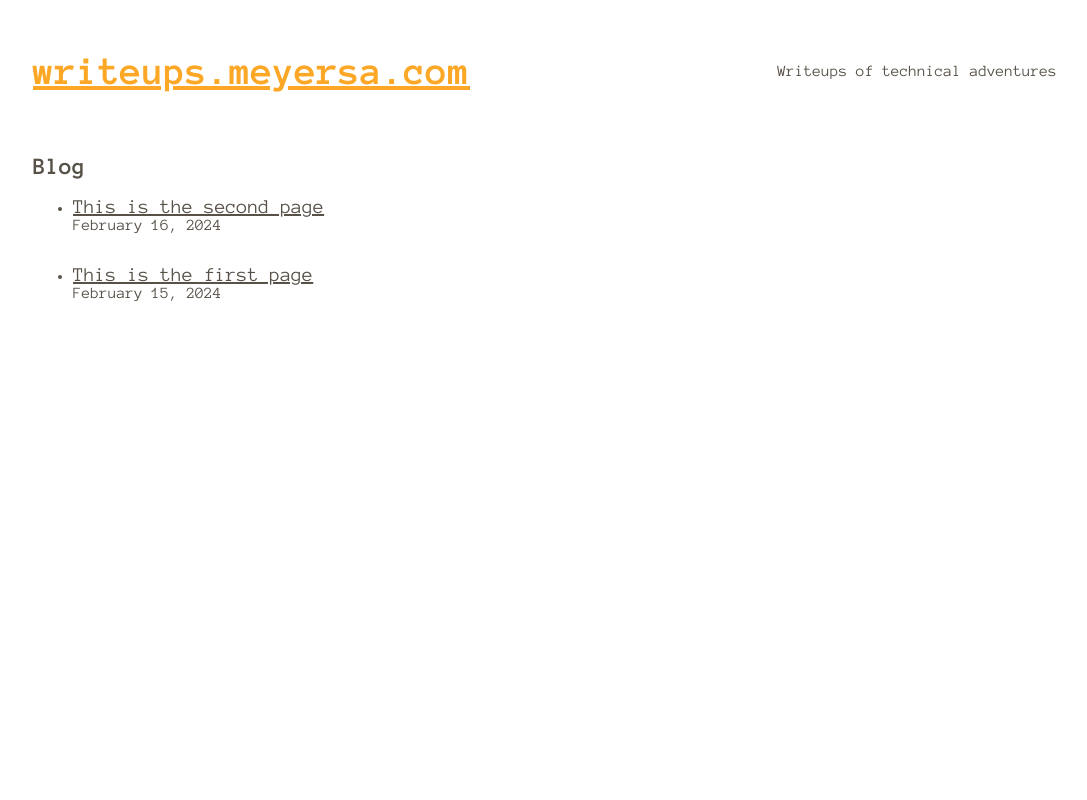
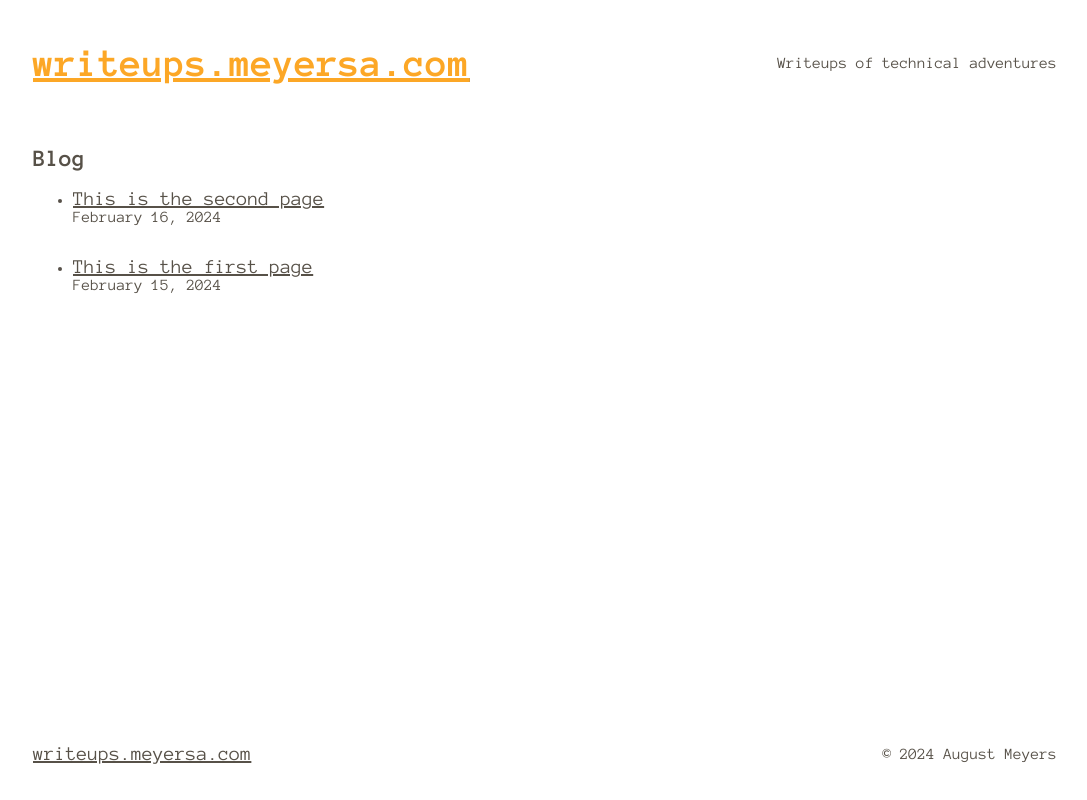
Before and after one commit to meyersa/writeups, a Next.js app: page / in a window 1280 px wide. Shown: the whole page, without its empty margins (95-1182 px from the left). Built offline with nearby package versions, Linux system fonts and the light colour scheme.

Commit message:
Added footer

```diff
--- /dev/null
+++ b/src/components/footer.js
@@ -0,0 +1,15 @@
+import styles from './footer.module.css';
+import Link from 'next/link';
+
+export default function Footer() {
+  return (
+    <div className={styles.container}>
+      <div className={styles.left}>
+        <Link href="/"><p>writeups.meyersa.com</p></Link>
+      </div>
+      <div className={styles.right}>
+        <p>&copy; 2024 August Meyers</p>
+      </div>
+    </div>
+  );
+}
--- /dev/null
+++ b/src/components/footer.module.css
@@ -0,0 +1,10 @@
+.container {
+    padding: 1rem;
+    margin: 0 auto;
+    display: flex;
+    flex-direction: row;
+    justify-content: space-between;
+    align-items: center;
+    width: 80vw;
+
+}
--- a/src/components/layout.js
+++ b/src/components/layout.js
@@ -2,6 +2,8 @@ import Head from 'next/head';
 import Header from '../components/header';
 import Link from 'next/link';
 import Image from 'next/image';
+import Footer from '../components/footer';
+import styles from '../components/layout.module.css'
 
 export var siteTitle = 'Meyersa Writeups';
 
@@ -18,14 +20,17 @@ export default function Layout({ children, data }) {
 
 
   return (
-    <div>
+    <div className={styles.container}>
       <Head>
         <link rel="icon" href="/favicon.ico" />
         <meta property="og:title" content={siteTitle} key="title" />
         <title>{siteTitle}</title>
       </Head>
-      <Header />
-      <main>{children}</main>
+      <div>
+        <Header />
+        <main>{children}</main>
+      </div>
+      <Footer />
     </div>
   );
 }
--- /dev/null
+++ b/src/components/layout.module.css
@@ -0,0 +1,7 @@
+.container {
+    display: flex;
+    flex-direction: column;
+    justify-content: space-between;
+    min-height: 100vh;
+
+}
--- a/src/styles/global.css
+++ b/src/styles/global.css
@@ -12,7 +12,7 @@
 
 }
 
-html {
+html, body {
     margin: 0;
     padding: 0;
     background: var(--white);
@@ -20,6 +20,7 @@ html {
     color: var(--dark-grey);
 
 }
+
 
 h1 {
     color: var(--orange);
```
